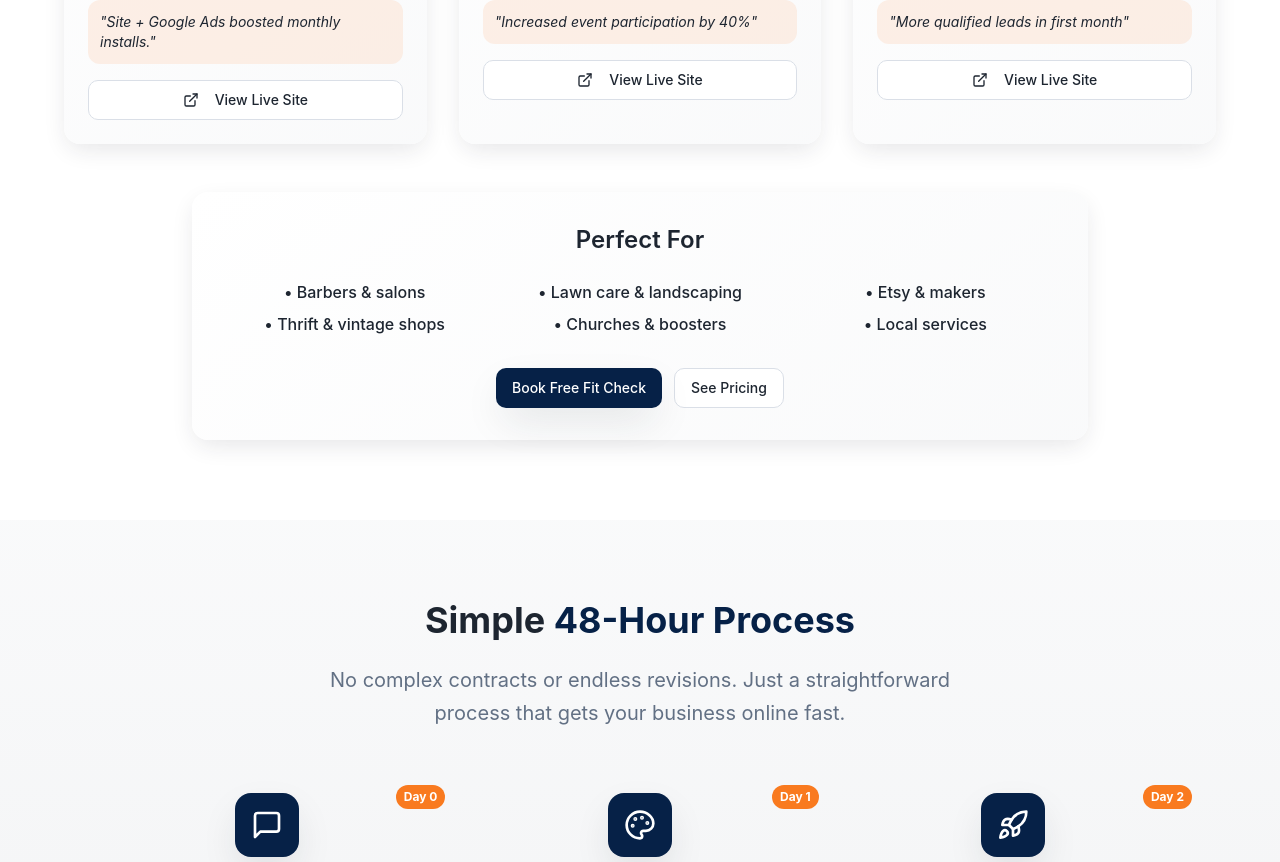
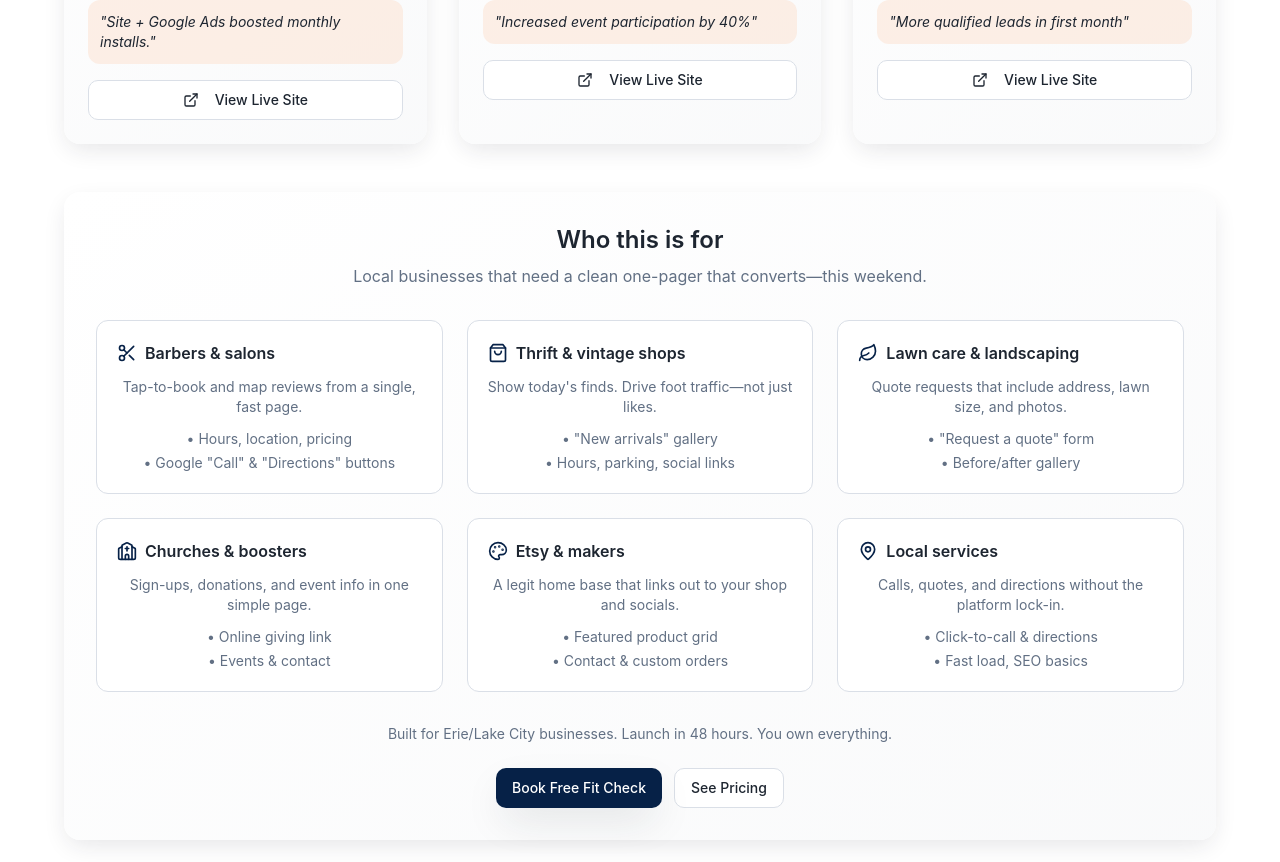
Before and after one commit to jordanlander/weekend, a React (Vite) app: page / in a window 1280 px wide. Shown: the part 2318-3180 px from the top of the page. Built offline with nearby package versions, Linux system fonts and the light colour scheme.

Commit message:
Refactor(PerfectFor): Implement outcome-based cards

```diff
--- a/src/components/Portfolio.tsx
+++ b/src/components/Portfolio.tsx
@@ -1,5 +1,5 @@
 import { Button } from "@/components/ui/button";
-import { ExternalLink, Calendar, MapPin } from "lucide-react";
+import { ExternalLink, Calendar, MapPin, Scissors, ShoppingBag, Leaf, Church, Palette } from "lucide-react";
 // Using real website screenshots provided by user
 
 const Portfolio = () => {
@@ -90,22 +90,91 @@ const projects = [
         </div>
 
         <div className="text-center animate-scale-in">
-          <div className="bg-card-gradient rounded-2xl p-8 shadow-md max-w-4xl mx-auto">
-            <h3 className="text-2xl font-semibold mb-6">Perfect For</h3>
-            <div className="grid md:grid-cols-3 gap-6 mb-8">
-              <div className="space-y-2">
-                <div className="font-medium">• Barbers & salons</div>
-                <div className="font-medium">• Thrift & vintage shops</div>
+          <div className="bg-card-gradient rounded-2xl p-8 shadow-md max-w-6xl mx-auto">
+            <h3 className="text-2xl font-semibold mb-2">Who this is for</h3>
+            <p className="text-muted-foreground mb-8">Local businesses that need a clean one-pager that converts—this weekend.</p>
+
+            <div className="grid sm:grid-cols-2 lg:grid-cols-3 gap-6 mb-8">
+              {/* Barbers & salons */}
+              <div className="bg-background rounded-xl border p-5 hover:shadow-md transition-shadow">
+                <div className="flex items-center gap-2 text-foreground mb-3">
+                  <Scissors className="h-5 w-5 text-primary" />
+                  <h4 className="font-semibold">Barbers & salons</h4>
+                </div>
+                <p className="text-sm text-muted-foreground mb-3">Tap-to-book and map reviews from a single, fast page.</p>
+                <ul className="text-sm text-muted-foreground space-y-1">
+                  <li>• Hours, location, pricing</li>
+                  <li>• Google "Call" & "Directions" buttons</li>
+                </ul>
               </div>
-              <div className="space-y-2">
-                <div className="font-medium">• Lawn care & landscaping</div>
-                <div className="font-medium">• Churches & boosters</div>
+
+              {/* Thrift & vintage */}
+              <div className="bg-background rounded-xl border p-5 hover:shadow-md transition-shadow">
+                <div className="flex items-center gap-2 text-foreground mb-3">
+                  <ShoppingBag className="h-5 w-5 text-primary" />
+                  <h4 className="font-semibold">Thrift & vintage shops</h4>
+                </div>
+                <p className="text-sm text-muted-foreground mb-3">Show today's finds. Drive foot traffic—not just likes.</p>
+                <ul className="text-sm text-muted-foreground space-y-1">
+                  <li>• "New arrivals" gallery</li>
+                  <li>• Hours, parking, social links</li>
+                </ul>
               </div>
-              <div className="space-y-2">
-                <div className="font-medium">• Etsy & makers</div>
-                <div className="font-medium">• Local services</div>
+
+              {/* Lawn care & landscaping */}
+              <div className="bg-background rounded-xl border p-5 hover:shadow-md transition-shadow">
+                <div className="flex items-center gap-2 text-foreground mb-3">
+                  <Leaf className="h-5 w-5 text-primary" />
+                  <h4 className="font-semibold">Lawn care & landscaping</h4>
+                </div>
+                <p className="text-sm text-muted-foreground mb-3">Quote requests that include address, lawn size, and photos.</p>
+                <ul className="text-sm text-muted-foreground space-y-1">
+                  <li>• "Request a quote" form</li>
+                  <li>• Before/after gallery</li>
+                </ul>
+              </div>
+
+              {/* Churches & boosters */}
+              <div className="bg-background rounded-xl border p-5 hover:shadow-md transition-shadow">
+                <div className="flex items-center gap-2 text-foreground mb-3">
+                  <Church className="h-5 w-5 text-primary" />
+                  <h4 className="font-semibold">Churches & boosters</h4>
+                </div>
+                <p className="text-sm text-muted-foreground mb-3">Sign-ups, donations, and event info in one simple page.</p>
+                <ul className="text-sm text-muted-foreground space-y-1">
+                  <li>• Online giving link</li>
+                  <li>• Events & contact</li>
+                </ul>
+              </div>
+
+              {/* Etsy & makers */}
+              <div className="bg-background rounded-xl border p-5 hover:shadow-md transition-shadow">
+                <div className="flex items-center gap-2 text-foreground mb-3">
+                  <Palette className="h-5 w-5 text-primary" />
+                  <h4 className="font-semibold">Etsy & makers</h4>
+                </div>
+                <p className="text-sm text-muted-foreground mb-3">A legit home base that links out to your shop and socials.</p>
+                <ul className="text-sm text-muted-foreground space-y-1">
+                  <li>• Featured product grid</li>
+                  <li>• Contact & custom orders</li>
+                </ul>
+              </div>
+
+              {/* Local services */}
+              <div className="bg-background rounded-xl border p-5 hover:shadow-md transition-shadow">
+                <div className="flex items-center gap-2 text-foreground mb-3">
+                  <MapPin className="h-5 w-5 text-primary" />
+                  <h4 className="font-semibold">Local services</h4>
+                </div>
+                <p className="text-sm text-muted-foreground mb-3">Calls, quotes, and directions without the platform lock-in.</p>
+                <ul className="text-sm text-muted-foreground space-y-1">
+                  <li>• Click-to-call & directions</li>
+                  <li>• Fast load, SEO basics</li>
+                </ul>
               </div>
             </div>
+
+            <p className="text-sm text-muted-foreground mb-6">Built for Erie/Lake City businesses. Launch in 48 hours. You own everything.</p>
             <div className="flex flex-col sm:flex-row gap-3 justify-center">
               <Button
                 className="btn-hero"
```
